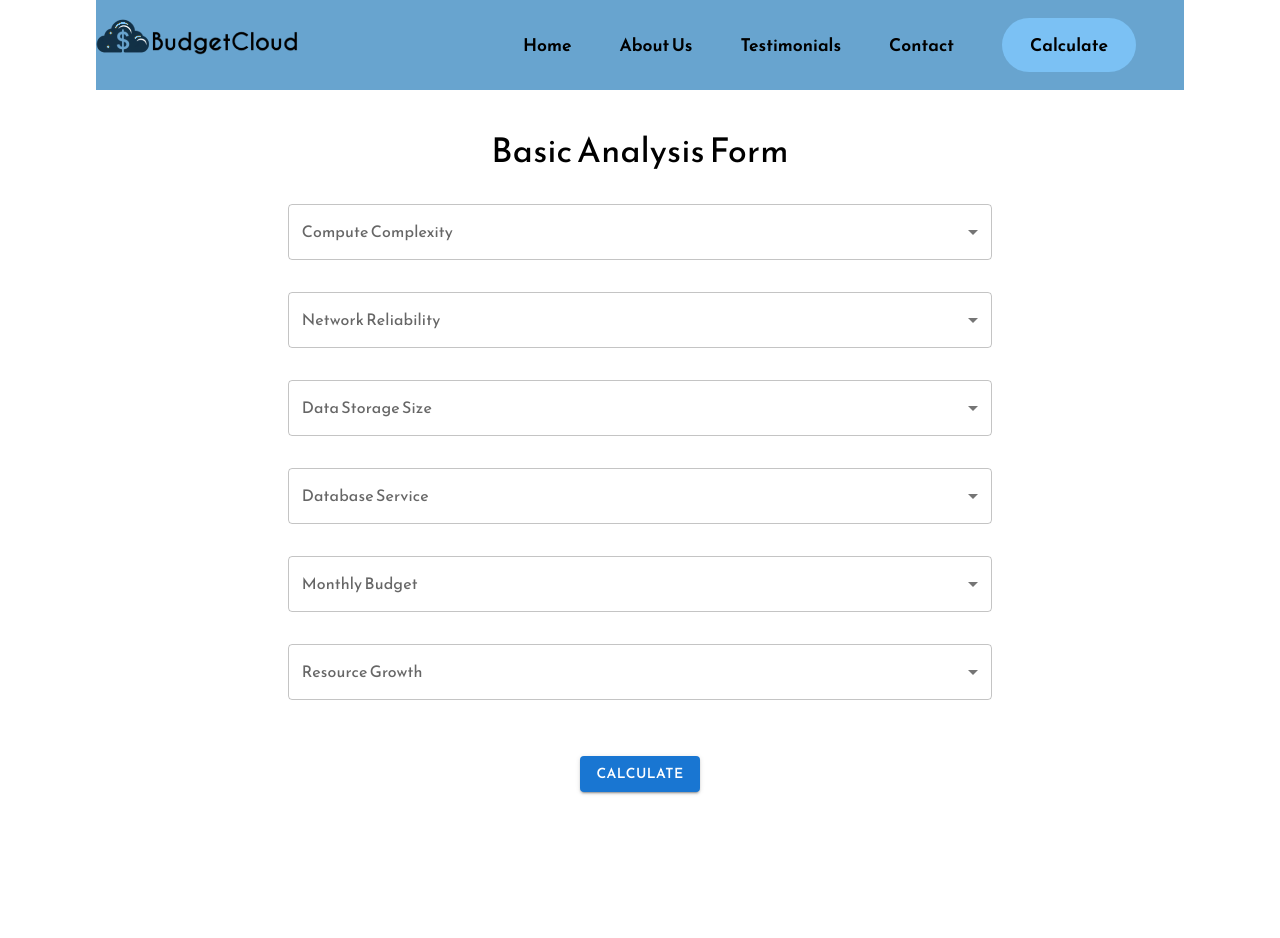
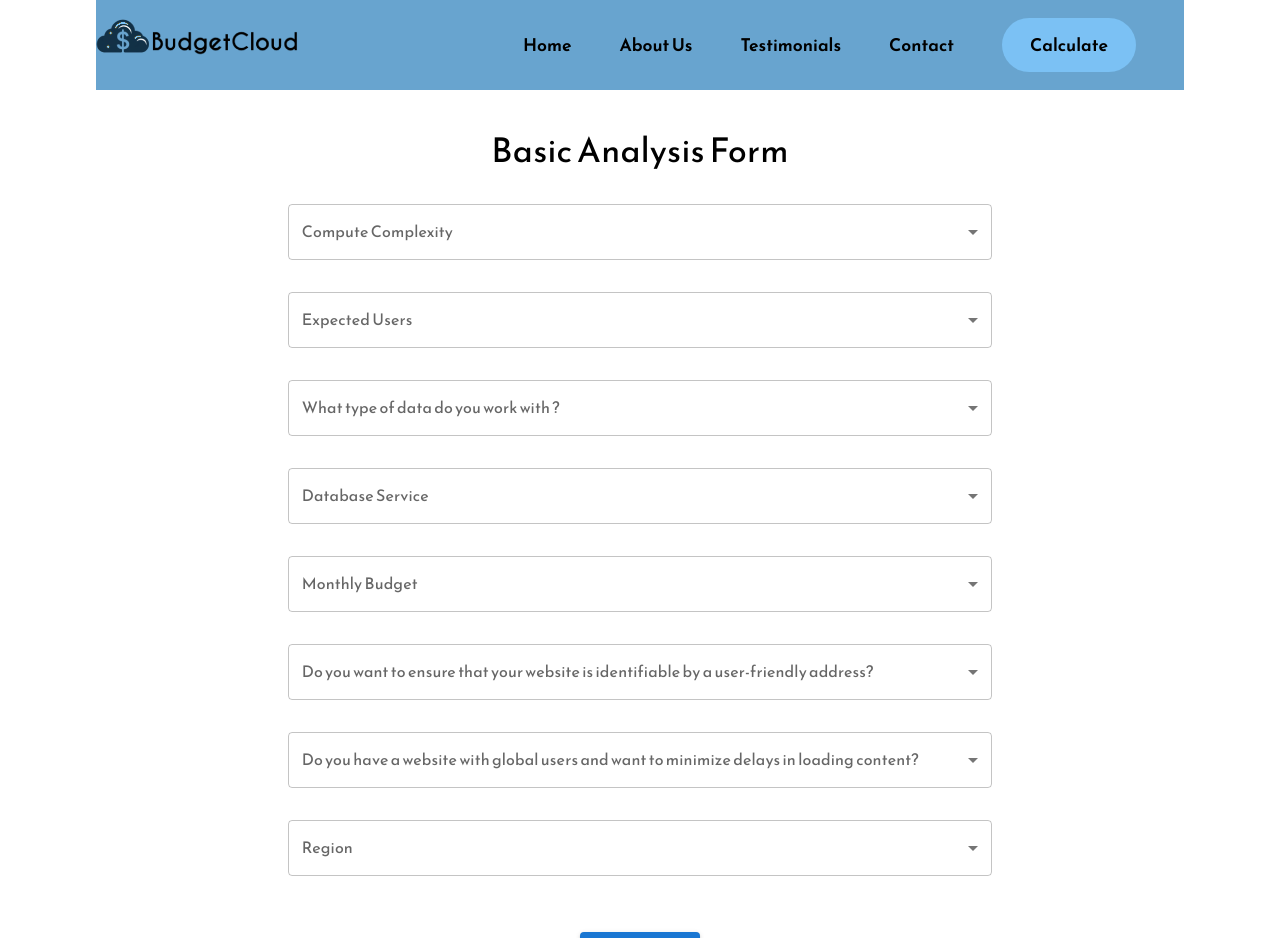
Before and after one commit to bjasim/cloud-calculator, a React (Create React App) app in the folder FrontendCalculator/: page /form/basicform in a window 1280 px wide. Shown: the top 938 px of the page. Built offline with nearby package versions, Linux system fonts and the light colour scheme.

Commit message:
Add Questions to basic form

```diff
--- a/FrontendCalculator/src/Forms/BasicForm.js
+++ b/FrontendCalculator/src/Forms/BasicForm.js
@@ -19,20 +19,30 @@ const BasicForm = () => {
   const [loading, setLoading] = useState(false);
   const [formData, setFormData] = useState({
     computeComplexity: "",
-    networkReliability: "",
-    dataStorageSize: "",
+    expectedUsers: "",
+    dataStorageType: "",
     databaseService: "",
     monthlyBudget: "",
-    resourceGrowth: "",
+    dnsFeature: "",
+    cdnNetworking: "",
+    region: "",
+    // networkReliability: "",
+    // dataStorageSize: "",
+    // resourceGrowth: "",
   });
 
   const [validationErrors, setValidationErrors] = useState({
     computeComplexity: false,
-    networkReliability: false,
-    dataStorageSize: false,
+    expectedUsers: false,
+    dataStorageType: false,
     databaseService: false,
     monthlyBudget: false,
-    resourceGrowth: false,
+    dnsFeature: false,
+    cdnNetworking: false,
+    region: false,
+    // networkReliability: false,
+    // dataStorageSize: false,
+    // resourceGrowth: false,
   });
 
   const handleChange = (event) => {
@@ -131,14 +141,13 @@ const BasicForm = () => {
                 >
                   <MenuItem value="">Select...</MenuItem>
                   <MenuItem value="simple">
-                    Simple: Basic computing tasks with minimal processing requirements
+                  Basic Computing
                   </MenuItem>
                   <MenuItem value="moderate">
-                    Moderate: Moderate computing tasks with occasional spikes in processing needs
+                  Moderate
                   </MenuItem>
                   <MenuItem value="complex">
-                    Complex: Intensive computing tasks with high processing demands and complex
-                    algorithms
+                  Intensive
                   </MenuItem>
                 </Select>
                 {validationErrors.computeComplexity && (
@@ -146,9 +155,207 @@ const BasicForm = () => {
                 )}
               </FormControl>
             </Grid>
+            <Grid item xs={10}>
+              <FormControl fullWidth variant="outlined">
+                <InputLabel id="compute-complexity-label">Expected Users</InputLabel>
+                <Select
+                  labelId="compute-complexity-label"
+                  id="compute-complexity-select"
+                  value={formData.expectedUsers}
+                  onChange={handleChange}
+                  label="Compute Complexity"
+                  name="expectedUsers"
+                  error={validationErrors.expectedUsers}
+                >
+                  <MenuItem value="">Select...</MenuItem>
+                  <MenuItem value="1000">
+                  Less than 1000
+                  </MenuItem>
+                  <MenuItem value="5000">
+                  5000
+                  </MenuItem>
+                  <MenuItem value="10000">
+                  10000+
+                  </MenuItem>
+                </Select>
+                {validationErrors.expectedUsers && (
+                  <FormHelperText error>Please select compute complexity</FormHelperText>
+                )}
+              </FormControl>
+            </Grid>
+            <Grid item xs={10}>
+              <FormControl fullWidth variant="outlined">
+                <InputLabel id="compute-complexity-label">What type of data do you work with ?</InputLabel>
+                <Select
+                  labelId="compute-complexity-label"
+                  id="compute-complexity-select"
+                  value={formData.dataStorageType}
+                  onChange={handleChange}
+                  label="Compute Complexity"
+                  name="dataStorageType"
+                  error={validationErrors.dataStorageType}
+                >
+                  <MenuItem value="">Select...</MenuItem>
+                  <MenuItem value="files">Files</MenuItem>
+                  <MenuItem value="databases">Databases</MenuItem>
+                  <MenuItem value="multimedia">Multimedia</MenuItem>
+                </Select>
+                {validationErrors.dataStorageType && (
+                  <FormHelperText error>Please select data storage type</FormHelperText>
+                )}
+              </FormControl>
+            </Grid>
+            {/* Database Service */}
+            <Grid item xs={10}>
+              <FormControl fullWidth variant="outlined">
+                <InputLabel id="database-service-label">Database Service</InputLabel>
+                <Select
+                  labelId="database-service-label"
+                  id="database-service-select"
+                  value={formData.databaseService}
+                  onChange={handleChange}
+                  label="Database Service"
+                  name="databaseService"
+                  error={validationErrors.databaseService}
+                >
+                  <MenuItem value="">Select...</MenuItem>
+                  <MenuItem value="basic">
+                    Basic Database
+                  </MenuItem>
+                  <MenuItem value="complex">
+                    Complex Database
+                  </MenuItem>
+                  <MenuItem value="nodatabase">
+                    No database
+                  </MenuItem>
+                </Select>
+                {validationErrors.databaseService && (
+                  <FormHelperText error>Please select database service</FormHelperText>
+                )}
+              </FormControl>
+            </Grid>
+            {/* Monthly Budget */}
+            <Grid item xs={10}>
+              <FormControl fullWidth variant="outlined">
+                <InputLabel id="monthly-budget-label">Monthly Budget</InputLabel>
+                <Select
+                  labelId="monthly-budget-label"
+                  id="monthly-budget-select"
+                  value={formData.monthlyBudget}
+                  onChange={handleChange}
+                  label="Monthly Budget"
+                  name="monthlyBudget"
+                  error={validationErrors.monthlyBudget}
+                >
+                  <MenuItem value="">Select...</MenuItem>
+                  <MenuItem value="under50">Economy: Less than $500 per month</MenuItem>
+                  <MenuItem value="500to2000">Standard: Between $500 and $2000 per month</MenuItem>
+                  <MenuItem value="2000to5000">Premium: Between $2000 and $5000 per month</MenuItem>
+                  <MenuItem value="over5000">Business: More than $5000 per month</MenuItem>
+                </Select>
+                {validationErrors.monthlyBudget && (
+                  <FormHelperText error>Please select monthly budget</FormHelperText>
+                )}
+              </FormControl>
+            </Grid>
+            {/* DNS Feature */}
+            <Grid item xs={10}>
+              <FormControl fullWidth variant="outlined">
+                <InputLabel id="dns-feature-label">Do you want to ensure that your website is identifiable by a user-friendly address?</InputLabel>
+                <Select
+                  labelId="dns-feature-label"
+                  id="dns-feature-select"
+                  value={formData.dnsFeature}
+                  onChange={handleChange}
+                  label="DNS Networking"
+                  name="dnsFeature"
+                  error={validationErrors.dnsFeature}
+                >
+                  <MenuItem value="">Select...</MenuItem>
+                  <MenuItem value="Yes">
+                    Yes
+                  </MenuItem>
+                  <MenuItem value="No">
+                    No
+                  </MenuItem>
+                </Select>
+                {validationErrors.dnsFeature && (
+                  <FormHelperText error>Please select your option</FormHelperText>
+                )}
+              </FormControl>
+            </Grid>
+            {/* DNS Feature */}
+            <Grid item xs={10}>
+              <FormControl fullWidth variant="outlined">
+                <InputLabel id="cdn-feature-label">Do you have a website with global users and want to minimize delays in loading content? </InputLabel>
+                <Select
+                  labelId="cdn-feature-label"
+                  id="cdn-feature-select"
+                  value={formData.cdnNetworking}
+                  onChange={handleChange}
+                  label="CDN Networking"
+                  name="cdnNetworking"
+                  error={validationErrors.cdnNetworking}
+                >
+                  <MenuItem value="">Select...</MenuItem>
+                  <MenuItem value="Yes">
+                    Yes
+                  </MenuItem>
+                  <MenuItem value="No">
+                    No
+                  </MenuItem>
+                </Select>
+                {validationErrors.cdnNetworking && (
+                  <FormHelperText error>Please select your option</FormHelperText>
+                )}
+              </FormControl>
+            </Grid>
+            {/* Region */}
+            <Grid item xs={10}>
+              <FormControl fullWidth variant="outlined">
+                <InputLabel id="dns-feature-label">Region</InputLabel>
+                <Select
+                  labelId="dns-feature-label"
+                  id="dns-feature-select"
+                  value={formData.region}
+                  onChange={handleChange}
+                  label="Region"
+                  name="region"
+                  error={validationErrors.region}
+                >
+                  <MenuItem value="">Select...</MenuItem>
+                  <MenuItem value="us-east-1">US East (N. Virginia)</MenuItem>
+                  <MenuItem value="us-east-2">US East (Ohio)</MenuItem>
+                  <MenuItem value="us-west-1">US West (N. California)</MenuItem>
+                  <MenuItem value="us-west-2">US West (Oregon)</MenuItem>
+                  <MenuItem value="ap-east-1">Asia Pacific (Hong Kong)</MenuItem>
+                  <MenuItem value="ap-south-1">Asia Pacific (Mumbai)</MenuItem>
+                  <MenuItem value="ap-northeast-3">Asia Pacific (Osaka-Local)</MenuItem>
+                  <MenuItem value="ap-northeast-2">Asia Pacific (Seoul)</MenuItem>
+                  <MenuItem value="ap-southeast-1">Asia Pacific (Singapore)</MenuItem>
+                  <MenuItem value="ap-southeast-2">Asia Pacific (Sydney)</MenuItem>
+                  <MenuItem value="ap-northeast-1">Asia Pacific (Tokyo)</MenuItem>
+                  <MenuItem value="ca-central-1">Canada (Central)</MenuItem>
+                  <MenuItem value="cn-north-1">China (Beijing)</MenuItem>
+                  <MenuItem value="cn-northwest-1">China (Ningxia)</MenuItem>
+                  <MenuItem value="eu-central-1">EU (Frankfurt)</MenuItem>
+                  <MenuItem value="eu-west-1">EU (Ireland)</MenuItem>
+                  <MenuItem value="eu-west-2">EU (London)</MenuItem>
+                  <MenuItem value="eu-south-1">EU (Milan)</MenuItem>
+                  <MenuItem value="eu-west-3">EU (Paris)</MenuItem>
+                  <MenuItem value="eu-north-1">EU (Stockholm)</MenuItem>
+                  <MenuItem value="me-south-1">Middle East (Bahrain)</MenuItem>
+                  <MenuItem value="sa-east-1">South America (Sao Paulo)</MenuItem>
+                  <MenuItem value="af-south-1">Africa (Cape Town)</MenuItem>
+                </Select>
+                {validationErrors.region && (
+                  <FormHelperText error>Please select your region</FormHelperText>
+                )}
+              </FormControl>
+            </Grid>
 
             {/* Network Reliability */}
-            <Grid item xs={10}>
+            {/* <Grid item xs={10}>
               <FormControl fullWidth variant="outlined">
                 <InputLabel id="network-reliability-label">Network Reliability</InputLabel>
                 <Select
@@ -178,7 +385,7 @@ const BasicForm = () => {
             </Grid>
 
             {/* Data Storage Size */}
-            <Grid item xs={10}>
+            {/* <Grid item xs={10}>
               <FormControl fullWidth variant="outlined">
                 <InputLabel id="data-storage-size-label">Data Storage Size</InputLabel>
                 <Select
@@ -200,65 +407,12 @@ const BasicForm = () => {
                   <FormHelperText error>Please select data storage size</FormHelperText>
                 )}
               </FormControl>
-            </Grid>
+            </Grid>  */}
 
-            {/* Database Service */}
-            <Grid item xs={10}>
-              <FormControl fullWidth variant="outlined">
-                <InputLabel id="database-service-label">Database Service</InputLabel>
-                <Select
-                  labelId="database-service-label"
-                  id="database-service-select"
-                  value={formData.databaseService}
-                  onChange={handleChange}
-                  label="Database Service"
-                  name="databaseService"
-                  error={validationErrors.databaseService}
-                >
-                  <MenuItem value="">Select...</MenuItem>
-                  <MenuItem value="sql">
-                    SQL: Relational database for structured data storage and querying
-                  </MenuItem>
-                  <MenuItem value="nosql">
-                    NoSQL: Non-relational database for flexible data models
-                  </MenuItem>
-                  <MenuItem value="nodatabase">
-                    No database required: No need for a database service at the moment
-                  </MenuItem>
-                </Select>
-                {validationErrors.databaseService && (
-                  <FormHelperText error>Please select database service</FormHelperText>
-                )}
-              </FormControl>
-            </Grid>
 
-            {/* Monthly Budget */}
-            <Grid item xs={10}>
-              <FormControl fullWidth variant="outlined">
-                <InputLabel id="monthly-budget-label">Monthly Budget</InputLabel>
-                <Select
-                  labelId="monthly-budget-label"
-                  id="monthly-budget-select"
-                  value={formData.monthlyBudget}
-                  onChange={handleChange}
-                  label="Monthly Budget"
-                  name="monthlyBudget"
-                  error={validationErrors.monthlyBudget}
-                >
-                  <MenuItem value="">Select...</MenuItem>
-                  <MenuItem value="under50">Economy: Less than $500 per month</MenuItem>
-                  <MenuItem value="500to2000">Standard: Between $500 and $2000 per month</MenuItem>
-                  <MenuItem value="2000to5000">Premium: Between $2000 and $5000 per month</MenuItem>
-                  <MenuItem value="over5000">Business: More than $5000 per month</MenuItem>
-                </Select>
-                {validationErrors.monthlyBudget && (
-                  <FormHelperText error>Please select monthly budget</FormHelperText>
-                )}
-              </FormControl>
-            </Grid>
 
             {/* Resource Growth */}
-            <Grid item xs={10}>
+            {/* <Grid item xs={10}>
               <FormControl fullWidth variant="outlined">
                 <InputLabel id="resource-growth-label">Resource Growth</InputLabel>
                 <Select
@@ -279,7 +433,7 @@ const BasicForm = () => {
                   <FormHelperText error>Please select resource growth</FormHelperText>
                 )}
               </FormControl>
-            </Grid>
+            </Grid> */}
 
             {/* Submit Button */}
             <Grid item xs={10}>
```
Also changed, not shown: 1 other file (tests, documents, lock files or other folders).
